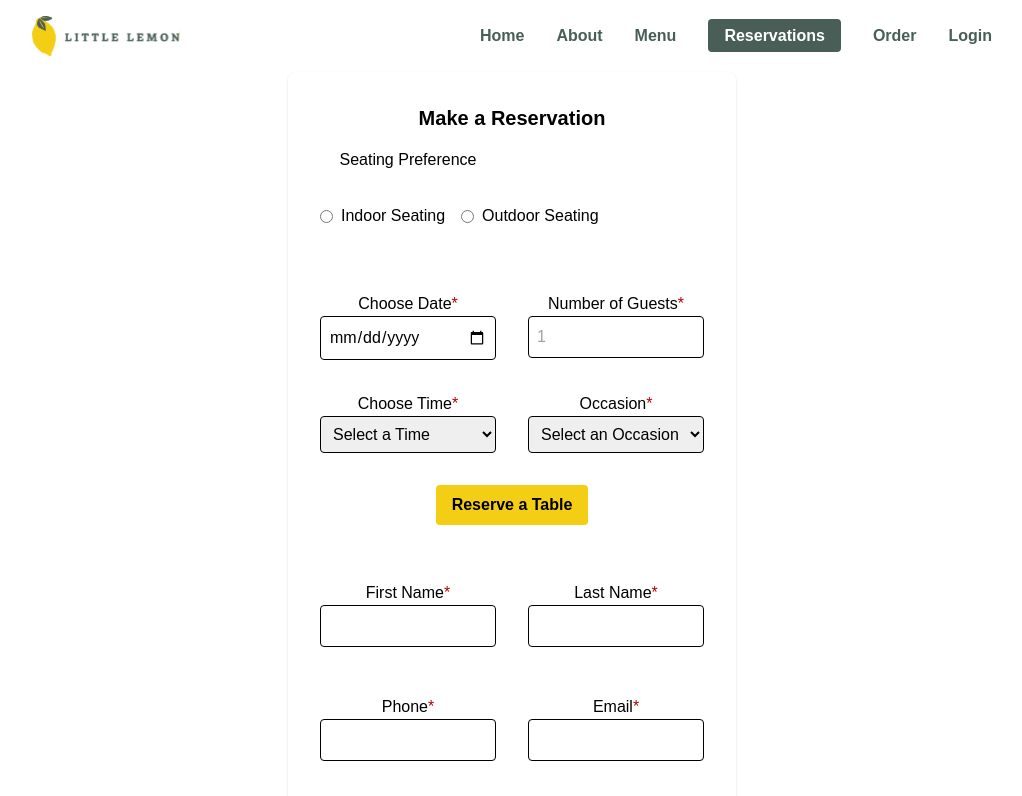
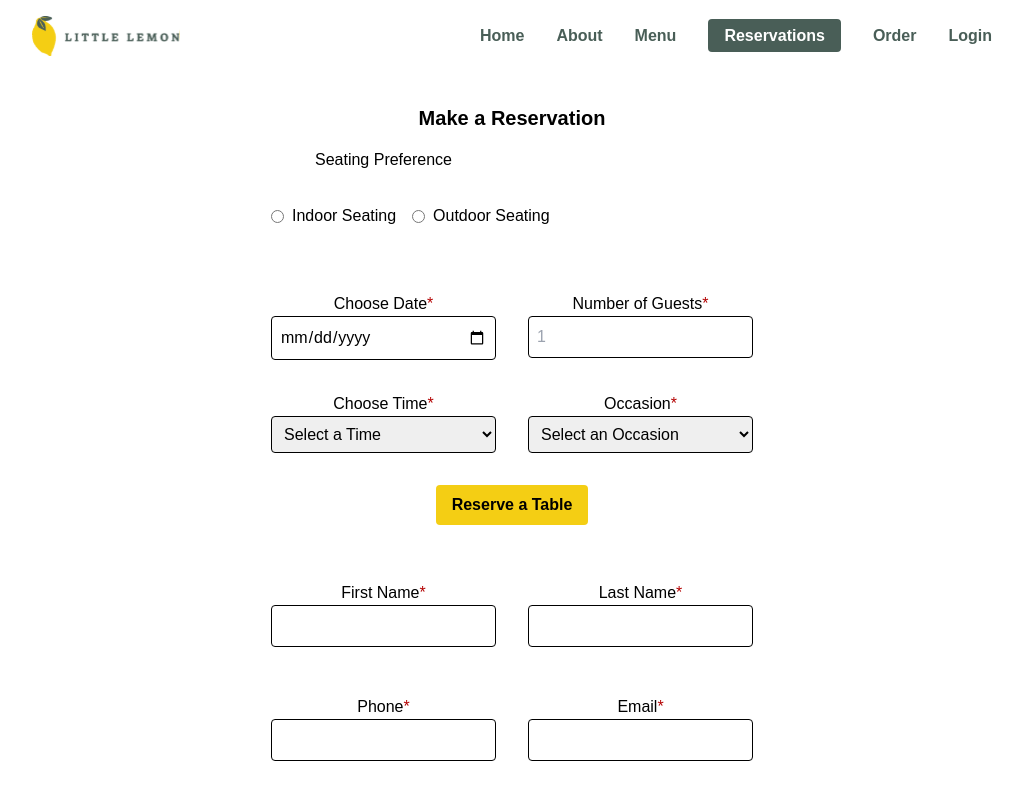
Before and after one commit to OpeDada/new-little, a React (Create React App) app: page /reservation in a window 1280 px wide. Shown: the top 796 px of the page, without its empty margins (128-1150 px from the left). Built offline with nearby package versions, Linux system fonts and the light colour scheme.

Commit message:
removed unused code

```diff
--- a/src/components/pages/reservation/BookingForm.js
+++ b/src/components/pages/reservation/BookingForm.js
@@ -61,8 +61,8 @@ const BookingForm = ({ availableTimes, updateTimes, submitForm }) => {
     };
 
   return (
-    <div className="flex justify-center items-center">
-      <div className="max-w-md p-8 bg-white shadow rounded-lg">
+    <div className="flex justify-center">
+      <div className="p-8">
         <h2 className="text-xl font-semibold mb-4">Make a Reservation</h2>
         <form onSubmit={formik.handleSubmit} className="">
           <div className="">
```
